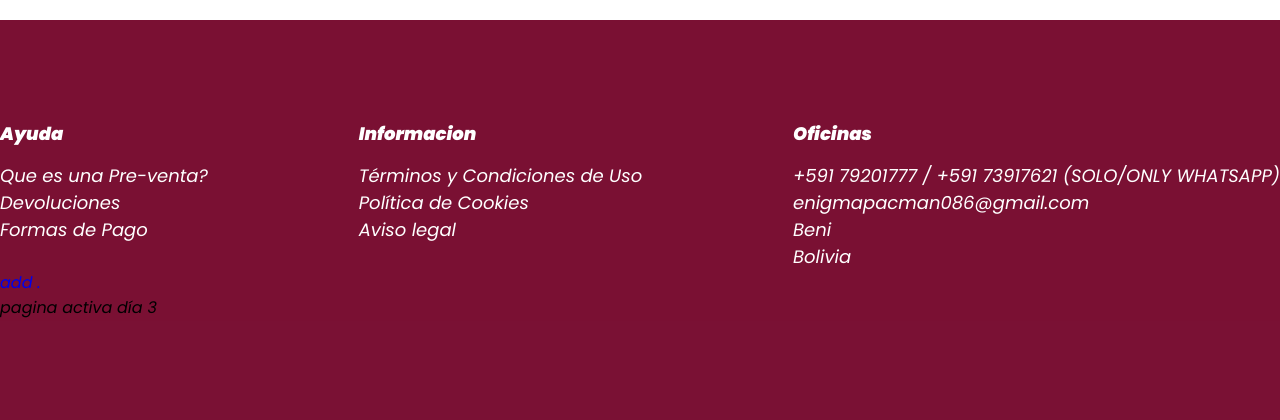
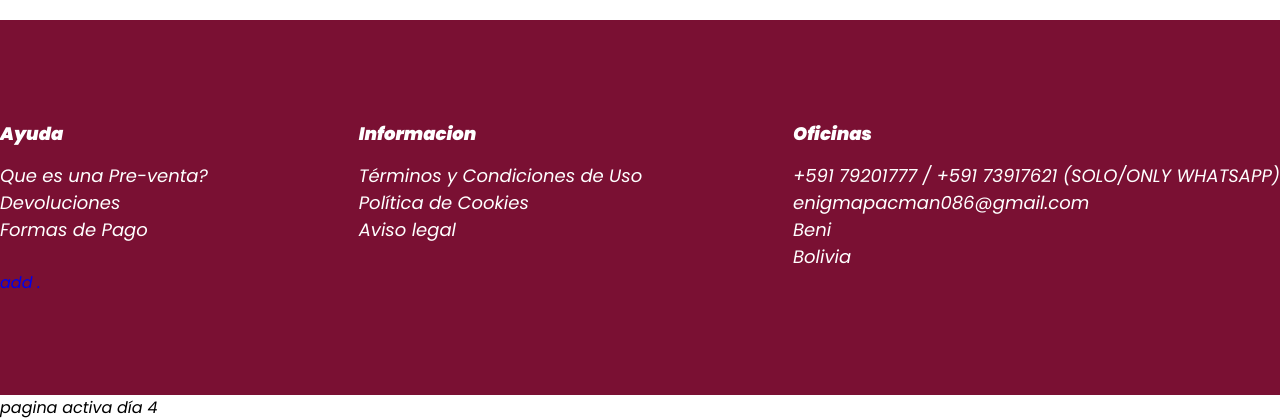
Before and after one commit to tiendaColection/love, a Django app: page /eliminar/ in a window 1280 px wide. Shown: the part 1458-1878 px from the top of the page. Run offline with Django 4.2, Linux system fonts and the light colour scheme; data that the repository does not hold is empty.

Commit message:
new foother

```diff
--- a/tasks/static/css/style_14.css
+++ b/tasks/static/css/style_14.css
@@ -354,7 +354,7 @@ h2{
     padding: 100px 0;
 }
 
-.footer .centerp a{
+.centerp a{
     text-align: center;
     color: #000000;
 }
--- a/tasks/templates/base.html
+++ b/tasks/templates/base.html
@@ -145,11 +145,10 @@
 
             <!--<a href="{% url 'eliminar' %}">eliminar</a>-->
         </div>
+    </footer>
         <div class="centerp">
-            <a  href="">pagina activa día 3</a>
+            <a  href="">pagina activa día 4</a>
         </div>
-
-    </footer>
     <script>
 
     </script>
```
